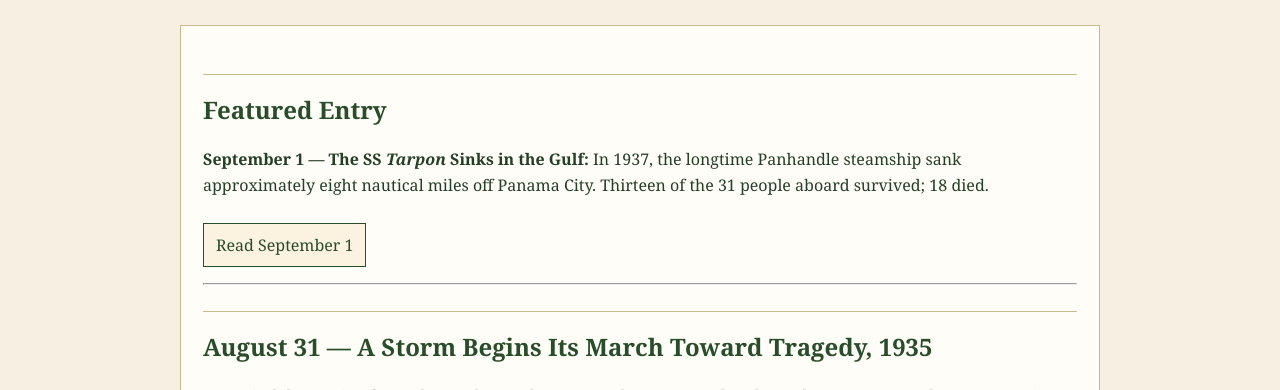
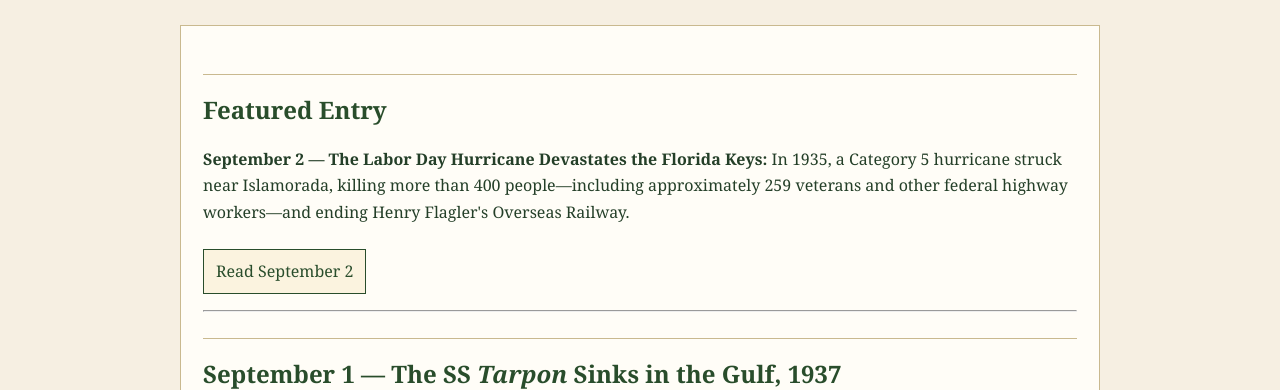
Before and after one commit to b2bconsult4u-FLH/florida-learning-hub, a plain HTML site: page today-in-florida-history.html in a window 1280 px wide. Shown: the part 562-952 px from the top of the page. Drawn offline with Linux system fonts and the light colour scheme.

Commit message:
Add September 2 entry to history archive

```diff
--- a/today-in-florida-history.html
+++ b/today-in-florida-history.html
@@ -14,14 +14,15 @@
 <main>
 <section class="hero"><div class="kicker">Daily Florida History Archive</div><h1>Today in Florida History</h1><p>A growing calendar of Florida history entries connecting Spanish exploration, Native Florida, pioneer settlement, conservation, agriculture, transportation, culture, and the modern state.</p></section>
 <section class="article">
-<h2>Featured Entry</h2><p><strong>September 1 — The SS <em>Tarpon</em> Sinks in the Gulf:</strong> In 1937, the longtime Panhandle steamship sank approximately eight nautical miles off Panama City. Thirteen of the 31 people aboard survived; 18 died.</p><p><a class="btn" href="today-september-1-ss-tarpon.html">Read September 1</a></p><hr>
+<h2>Featured Entry</h2><p><strong>September 2 — The Labor Day Hurricane Devastates the Florida Keys:</strong> In 1935, a Category 5 hurricane struck near Islamorada, killing more than 400 people—including approximately 259 veterans and other federal highway workers—and ending Henry Flagler's Overseas Railway.</p><p><a class="btn" href="today-september-2-labor-day-hurricane.html">Read September 2</a></p><hr>
+<h2>September 1 — The SS <em>Tarpon</em> Sinks in the Gulf, 1937</h2><p>The longtime Panhandle steamship sank approximately eight nautical miles off Panama City. Thirteen of the 31 people aboard survived; 18 died.</p><p><a class="btn" href="today-september-1-ss-tarpon.html">Read September 1</a></p>
 <h2>August 31 — A Storm Begins Its March Toward Tragedy, 1935</h2><p>A tropical depression formed near the southeastern Bahamas. Two days later, the Category 5 Labor Day Hurricane devastated the Middle Keys, killing more than 400 people—including approximately 260 World War I veterans—and ending operations on Henry Flagler's Overseas Railway.</p><p><a class="btn" href="today-august-31-labor-day-hurricane.html">Read August 31</a></p>
 <h2>August 30 — Discovery Begins a Record-Setting Career, 1984</h2><p>Space Shuttle <em>Discovery</em> launched from Kennedy Space Center on STS-41D. The six-day mission deployed three communications satellites and tested a 102-foot experimental solar array, beginning the most-flown career in the shuttle fleet.</p><p><a class="btn" href="today-august-30-discovery-first-flight.html">Read August 30: Discovery</a></p>
 <h2>August 30 — The Land Office Behind Florida's Pioneer Settlement, 1842</h2><p>Congress created the Alachua land district and ordered a federal land office established at Newnansville. Coming just weeks after the Armed Occupation Act, the law helped build the administrative machinery through which public land could become legally recorded farms, cattle ranges, homesteads, and communities.</p><p><a class="btn" href="today-august-30-alachua-land-office.html">Read August 30: Land Office</a></p>
 <h2>August 29 — Gemini V Returns from Its Record-Setting Mission, 1965</h2><p>Astronauts Gordon Cooper and Pete Conrad returned to Earth after nearly eight days in orbit. Gemini V had launched from Cape Kennedy and helped prove that astronauts and spacecraft could endure a mission lasting approximately as long as a journey to the Moon and back.</p><p><a class="btn" href="today-august-29-gemini-v.html">Read August 29</a></p>
 <h2>August 28 — Menéndez Reaches Florida and Names San Agustín, 1565</h2><p>Spanish admiral Pedro Menéndez de Avilés reached the Florida coast during the expedition that would establish St. Augustine. The date was the feast day of Saint Augustine of Hippo, giving San Agustín the name that has endured for more than four and a half centuries.</p><p><a class="btn" href="today-august-28-menendez-san-agustin.html">Read August 28</a></p>
 <h2>August 27 — Tallahassee Bus Boycott Leaders Arrested, 1956</h2><p>Tallahassee police arrested Rev. C.K. Steele and Rev. Daniel B. Speed for operating the carpool that helped sustain the Tallahassee Bus Boycott.</p><p><a class="btn" href="today-august-27-tallahassee-bus-boycott.html">Read August 27</a></p>
-<h2>Monthly Archive</h2><div class="toc"><ul><li><strong>April</strong> — Ponce de León, Marjorie Stoneman Douglas, Narváez, Flagler's Railroad</li><li><strong>June</strong> — Amelia Earhart, Juan Ortiz</li><li><strong>August</strong> — St. Augustine, Tallahassee Bus Boycott, Gemini V, Alachua Land Office, Space Shuttle Discovery, Labor Day Hurricane</li><li><strong>September</strong> — SS <em>Tarpon</em></li><li><strong>Coming Soon</strong> — Master index and monthly archive pages</li></ul></div>
+<h2>Monthly Archive</h2><div class="toc"><ul><li><strong>April</strong> — Ponce de León, Marjorie Stoneman Douglas, Narváez, Flagler's Railroad</li><li><strong>June</strong> — Amelia Earhart, Juan Ortiz</li><li><strong>August</strong> — St. Augustine, Tallahassee Bus Boycott, Gemini V, Alachua Land Office, Space Shuttle Discovery, Labor Day Hurricane</li><li><strong>September</strong> — SS <em>Tarpon</em>, Labor Day Hurricane</li><li><strong>Coming Soon</strong> — Master index and monthly archive pages</li></ul></div>
 </section></main>
 <footer class="footer"><div>© 2026 Florida Learning Hub · Florida Heritage Series</div></footer>
 </div></body></html>
```
